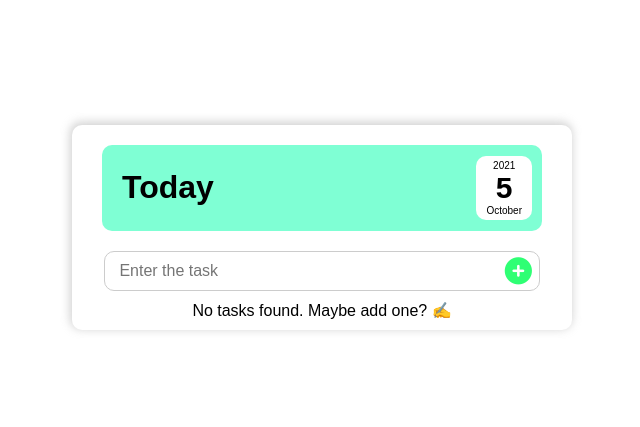
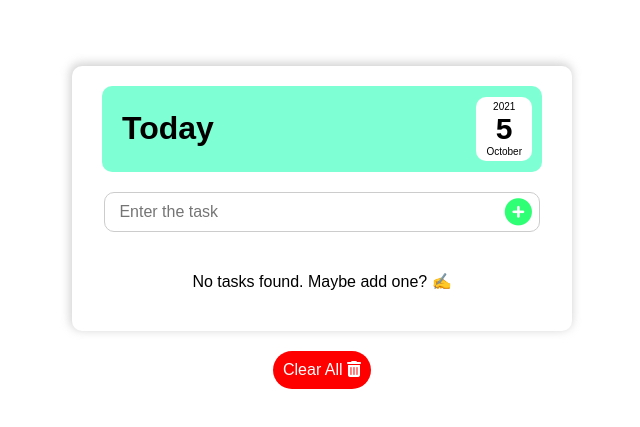
Before and after one commit to subhradwip01/todo-app, a React (Create React App) app: page / in a window 1280 px wide. Shown: the part 173-600 px from the top of the page, without its empty margins (318-958 px from the left). Built offline with nearby package versions, Linux system fonts and the light colour scheme.

Commit message:
todo bug fixed

```diff
--- a/src/App.css
+++ b/src/App.css
@@ -14,6 +14,15 @@
 .input{
     width: 500px;
 }
+.clear-all{
+    margin-top: 20px;
+    color: white;
+    padding: 10px;
+    background-color: red;
+    border-radius: 50px;
+    transition: all 500ms ease-in-out;
+}
+
 @media (max-width:500px){
     .container{
         width: 300px;
--- a/src/App.js
+++ b/src/App.js
@@ -61,8 +61,14 @@ function App() {
     setEditItem(task.text);
   }
 
+  // Clearing all list
+  const clearALL=()=>{
+    settodoItemsList([]);
+    localStorage.clear("todos")
+  }
+
   let todoContent = (
-    <div style={{ textAlign: "center", margin: "10px" }}>
+    <div style={{ textAlign: "center", margin: "40px" }}>
       No tasks found. Maybe add one? ✍
     </div>
   );
@@ -83,7 +89,12 @@ function App() {
         ></Input>
         {todoContent}
       </div>
-      <div className="input"></div>
+      <div className="clear-all" onClick={clearALL}>
+        <span>
+          Clear All{" "}
+          <i className="fas fa-trash-alt delete" ></i>
+        </span>
+      </div>
     </div>
   );
 }
```
